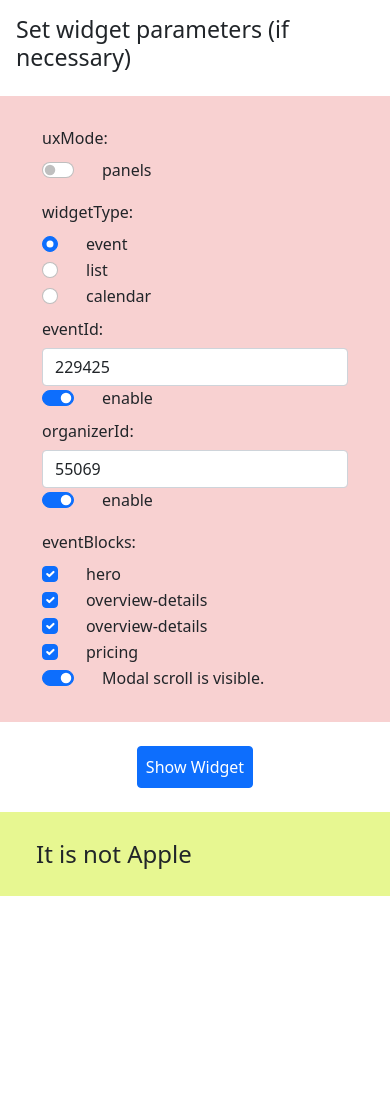
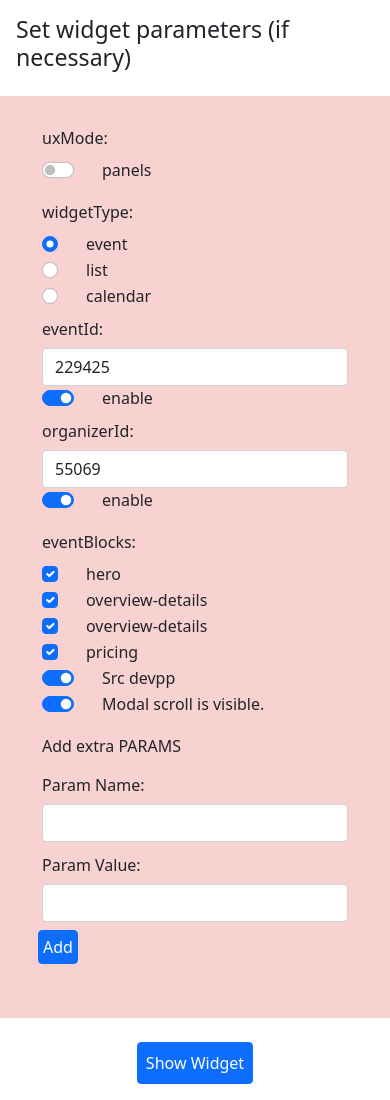
Before and after one commit to ConPosidelov/pp-widget, a plain HTML site: page index.html in a window 390 px wide. Shown: the top 1100 px of the page. Before the commit the page ends 896 px from the top, so only its background shows below. Drawn offline with nearby package versions, Linux system fonts and the light colour scheme.

Commit message:
Update index.html

```diff
--- a/index.html
+++ b/index.html
@@ -84,11 +84,38 @@
         </div>
 
         <div class="col-3"></div>
-        <div class="col-sm">
-            <div class="form-check form-switch">
-              <input class="form-check-input" type="checkbox" role="switch" id="modalScrollSwitch" onclick="checkScroll()" checked>
-              <label id="modalScrollSwitch-label" class="form-check-label" for="modalScrollSwitch">Modal scroll is visible.</label>
+         <div class="col-sm">
+          <div class="form-check form-switch">
+            <input class="form-check-input" type="checkbox" role="switch" id="srcSwitch" onclick="checkSrc()" checked>
+            <label id="srcSwitch-label" class="form-check-label" for="srcSwitch">Src devpp</label>
+          </div>
+
+          <div class="form-check form-switch">
+            <input class="form-check-input" type="checkbox" role="switch" id="modalScrollSwitch" onclick="checkScroll()" checked>
+            <label id="modalScrollSwitch-label" class="form-check-label" for="modalScrollSwitch">Modal scroll is visible.</label>
+          </div>
+
+          <label class="form-label mt-3">Add extra PARAMS</label>
+          <div class="row align-items-center">
+            <div class="col-sm">
+              <label for="inputParamName" class="col-form-label">Param Name:</label>
             </div>
+            <div class="col-sm">
+              <input type="text" id="inputParamName" class="form-control">
+            </div>
+          </div>
+          <div class="row align-items-center mt-1">
+            <div class="col-sm">
+              <label for="inputParamVal" class="col-form-label">Param Value:</label>
+            </div>
+            <div class="col-sm">
+              <input type="text" id="inputParamVal" class="form-control">
+            </div>
+          </div>
+          <div class="row d-flex justify-content-start p-2">
+            <button id="addParam" type="button" class="btn btn-primary w-auto p-1" onclick="addParam()">Add</button>
+          </div>
+          <div class="row d-flex justify-content-start p-2" id="extraParamContainer"></div>
         </div>
 
       </div>
@@ -148,6 +175,7 @@
         endEl.innerHTML = 'It is not Apple';
       }
 
+      let purplepassSrc = 'https://devpp.purplepass.com/assets/widget/widget-full.js';
 
       function checkUxMode() {
         const checkBox = document.getElementById('uxModeSwitch');
@@ -189,6 +217,20 @@
         }
       }
 
+      function checkSrc() {
+        const checkBox = document.getElementById('srcSwitch');
+        const label = document.getElementById('srcSwitch-label');
+        if (checkBox.checked === true){
+          label.innerHTML = 'Src devpp';
+          checkBox.setAttribute('checked', 'checked')
+          purplepassSrc = 'https://devpp.purplepass.com/assets/widget/widget-full.js';
+        } else {
+          label.innerHTML = 'Src beta';
+          checkBox.removeAttribute('checked');
+          purplepassSrc = 'https://beta.purplepass.com/assets/widget/widget-full.js';
+        }
+      }
+
       const radios = document.getElementsByName('widgetTypeRadio');
       for (let i = 0; i < radios.length; i++) {
           radios[i].addEventListener('change', function() {
@@ -202,6 +244,43 @@
               }
           });
       }
+
+       let extraParam = {
+        name: '',
+        value: '',
+      }
+
+      const inputParamName = document.getElementById('inputParamName');
+      const inputParamVal = document.getElementById('inputParamVal');
+      const extraParamContainer = document.getElementById('extraParamContainer');
+      inputParamName.value = '';
+      inputParamName.addEventListener('input', inputParamNameHandler);
+
+      inputParamVal.value = '';
+      inputParamVal.addEventListener('input', inputParamValHandler);
+
+      function inputParamNameHandler(e) {
+        extraParam.name = e.target.value || '';
+        inputParamName.setAttribute('value', `${e.target.value}`);
+      }
+      function inputParamValHandler(e) {
+        extraParam.value = e.target.value || '';
+        inputParamVal.setAttribute('value', `${e.target.value}`);
+      }
+      function addParam() {
+        Purplepass = {
+          ...Purplepass,
+          [extraParam.name]: `${extraParam.value}`,
+        }
+        const newParamEl = document.createElement('div');
+        newParamEl.innerText = `${extraParam.name}: ${extraParam.value}`;
+        extraParamContainer.appendChild(newParamEl);
+
+        extraParam = { name: '', value: ''};
+        inputParamName.value = '';
+        inputParamVal.value = '';
+      }
+
 
       const inputEventIdEl = document.getElementById('inputEventId');
       inputEventIdEl.value = Purplepass.eventId;
@@ -303,7 +382,7 @@
 
         const scr = document.createElement('script');
         scr.setAttribute('id', 'ppass-script');
-        scr.setAttribute('src', 'https://devpp.purplepass.com/assets/widget/widget-full.js');
+        scr.setAttribute('src', purplepassSrc);
         document.body.appendChild(scr);
       }
    </script>
```
